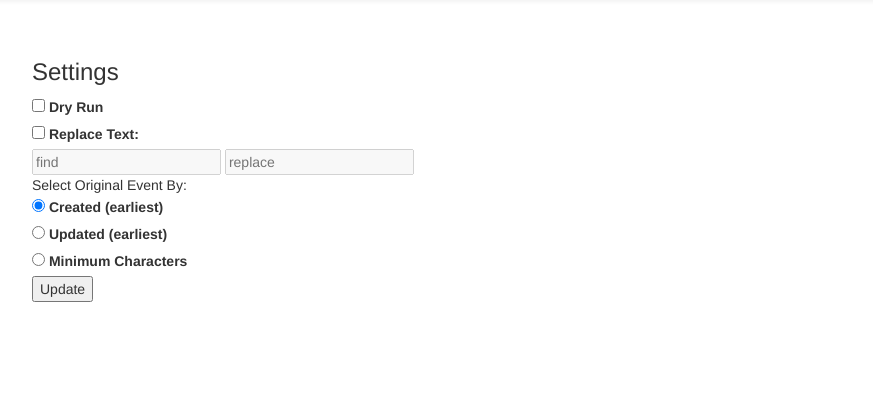
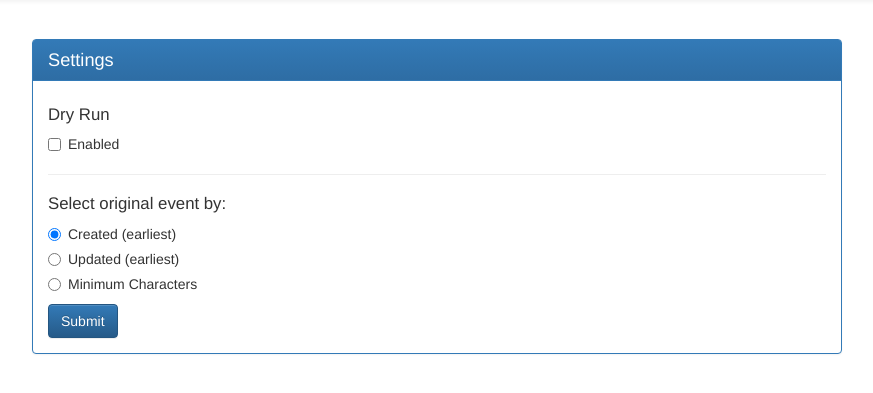
Before and after one commit to izilly/gcal_dedup, a Django app: page /settings/ in a window 1280 px wide. Shown: the part 51-444 px from the top of the page, without its empty margins (203-1076 px from the left). Run offline with Django 3.2, Linux system fonts and the light colour scheme; some libraries are stand-ins or nearby versions.

Commit message:
style settings.html with bootstrap

```diff
--- a/pick_calendar/templates/pick_calendar/settings.html
+++ b/pick_calendar/templates/pick_calendar/settings.html
@@ -2,107 +2,82 @@
 
 {% block content %}
 
-<!--settings-->
-{% load staticfiles %}
-<script src="{% static 'settings.js' %}"></script>
+  <div class="panel panel-primary settings">
+    <div class="panel-heading">
+      <h3 class="panel-title">Settings</h3>
+    </div>
 
-<div id="settings" class="choice-box">
-    <h3>Settings</h3>
-    <div class="settings choice-content">
+    <div class="panel-body">
 
       <form action="{% url 'pick_calendar:settings_update' %}" method="post">
         {% csrf_token %}
 
-    <!--DRYRUN-->
-    <div id="dryrun_div" class="setting_div">
-    <input type="checkbox" name="dryrun" id="dryrun" value="True">
-        <label for="dryrun">Dry Run</label>
+        <h5 class="list-group-heading">Dry Run</h3>
+
+        <div class="checkbox">
+          <label>
+            <input type="checkbox"
+                   id="dryrun"
+                   name='dryrun'
+                   value="True">
+            Enabled
+          </label>
         </div>
 
-    <!--REPLACE TEXT-->
-    <div id="replace_text_div" class="setting_div">
-    <input type="checkbox" name="replace_text" id="replace_text"
-           value="replace_text"
-           onclick="enable_text_replacement();" >
-        <label for="replace_text">Replace Text:</label>
-        <div class="ind">
-            <input type="text" id="rep1f" name="rep1f" placeholder="find" disabled>
-            <input type="text" id="rep1r" name="rep1r" placeholder="replace" disabled>
+        <hr />
 
-            <input type="text" id="rep2f" placeholder="find" class="hide" disabled>
-            <input type="text" id="rep2r" placeholder="replace" class="hide" disabled>
+        <h5 class="list-group-heading">Select original event by:</h3>
 
-            <input type="text" id="rep3f" placeholder="find" class="hide" disabled>
-            <input type="text" id="rep3r" placeholder="replace" class="hide" disabled>
-
-            <input type="text" id="rep4f" placeholder="find" class="hide" disabled>
-            <input type="text" id="rep4r" placeholder="replace" class="hide" disabled>
-
-            <input type="text" id="rep5f" placeholder="find" class="hide" disabled>
-            <input type="text" id="rep5r" placeholder="replace" class="hide" disabled>
-        </div>
-    </div>
-
-    <!--ORIGINAL EVENT SELECTION-->
-    <div id="select_original_div" class="setting_div">
-        Select Original Event By:<br>
+        <div class="radio">
+          <label>
             <input type="radio"
                    name="select_original"
                    id="created_earliest"
                    value="created_earliest"
-                   checked>
-                <label for="created_earliest">
+                   checked >
             Created (earliest)
-                </label><br>
+          </label>
+        </div>
 
+        <div class="radio">
+          <label>
             <input type="radio"
                    name="select_original"
                    id="updated_earliest"
                    value="updated_earliest" >
-                <label for="updated_earliest">
             Updated (earliest)
-                </label><br>
+          </label>
+        </div>
 
+        <div class="radio">
+          <label>
             <input type="radio"
                    name="select_original"
                    id="min_chars"
                    value="min_chars" >
-                <label for="min_chars">
             Minimum Characters
           </label>
         </div>
 
+        <button type="submit" class="btn btn-primary">Submit</button>
 
-<input type="submit" value="Update">
       </form>
+    </div> <!--panel-body-->
+  </div> <!--panel-->
 
-    </div>
-</div>
+{% endblock content %}
 
+
+{% block js %}{{ block.super }}
+  {% load staticfiles %}
+  <!--put context into global namespace so we can access in javascript-->
   <script type="text/javascript">
-    var context = {{ context|safe }};
-
-    <!--dryrun-->
-    var dryrun = document.getElementById('dryrun');
-    dryrun.checked = context['dryrun'];
-
-    <!--replace_text-->
-    var replace_text = document.getElementById('replace_text');
-    replace_text.checked = context['replace_text'];
-    var rep1f = document.getElementById('rep1f');
-    var rep1r = document.getElementById('rep1r');
-    rep1f.value = context['rep1f'];
-    rep1r.value = context['rep1r'];
-    rep1f.disabled = !context['replace_text'];
-    rep1r.disabled = !context['replace_text'];
-
-    <!--select_original-->
-    var created_earliest = document.getElementById('created_earliest');
-    var updated_earliest = document.getElementById('updated_earliest');
-    var min_chars = document.getElementById('min_chars');
-    created_earliest.checked = context['created_earliest'];
-    updated_earliest.checked = context['updated_earliest'];
-    min_chars.checked = context['min_chars'];
-
+    var current_settings = {};
+    current_settings.dryrun = {{ context|safe }}.dryrun;
+    current_settings.created_earliest = {{ context|safe }}.created_earliest;
+    current_settings.updated_earliest = {{ context|safe }}.updated_earliest;
+    current_settings.min_chars = {{ context|safe }}.min_chars;
   </script>
-{% endblock %}
+  <!--restore current settings-->
+  <script src="{% static 'settings.js' %}"></script>
+{% endblock js %}
--- a/static/settings.js
+++ b/static/settings.js
@@ -1,14 +1,13 @@
-function enable_text_replacement() {
-    var text_ids = ['rep1f', 'rep1r',
-                    'rep2f', 'rep2r',
-                    'rep3f', 'rep3r',
-                    'rep4f', 'rep4r',
-                    'rep5f', 'rep5r',
-                    ];
-    var alength = text_ids.length;
+function restore_check(id, current) {
+  var element = document.getElementById(id);
+  element['checked'] = current;
+}
 
-    for (var i = 0; i < alength; i++) {
-         var ele = document.getElementById(text_ids[i]);
-         ele.disabled = !ele.disabled;
-    }
-}
+var settings = ['dryrun', 'created_earliest', 'updated_earliest', 'min_chars'];
+for (i of settings) {
+  restore_check (i, current_settings[i]);
+};
+
+//Object.keys(current_settings).forEach(function (k) {
+  //restore_check (k, current_settings[k]);
+//});
--- a/static/style.css
+++ b/static/style.css
@@ -22,3 +22,11 @@ body {
 .navbar-brand {
     margin-right: 35px;
 }
+
+.settings h5 {
+    font-size: 1.2em;
+}
+
+.panel h3 {
+    font-size: 1.3em;
+}
```
Lines whose indentation alone changed are shown as unchanged.
